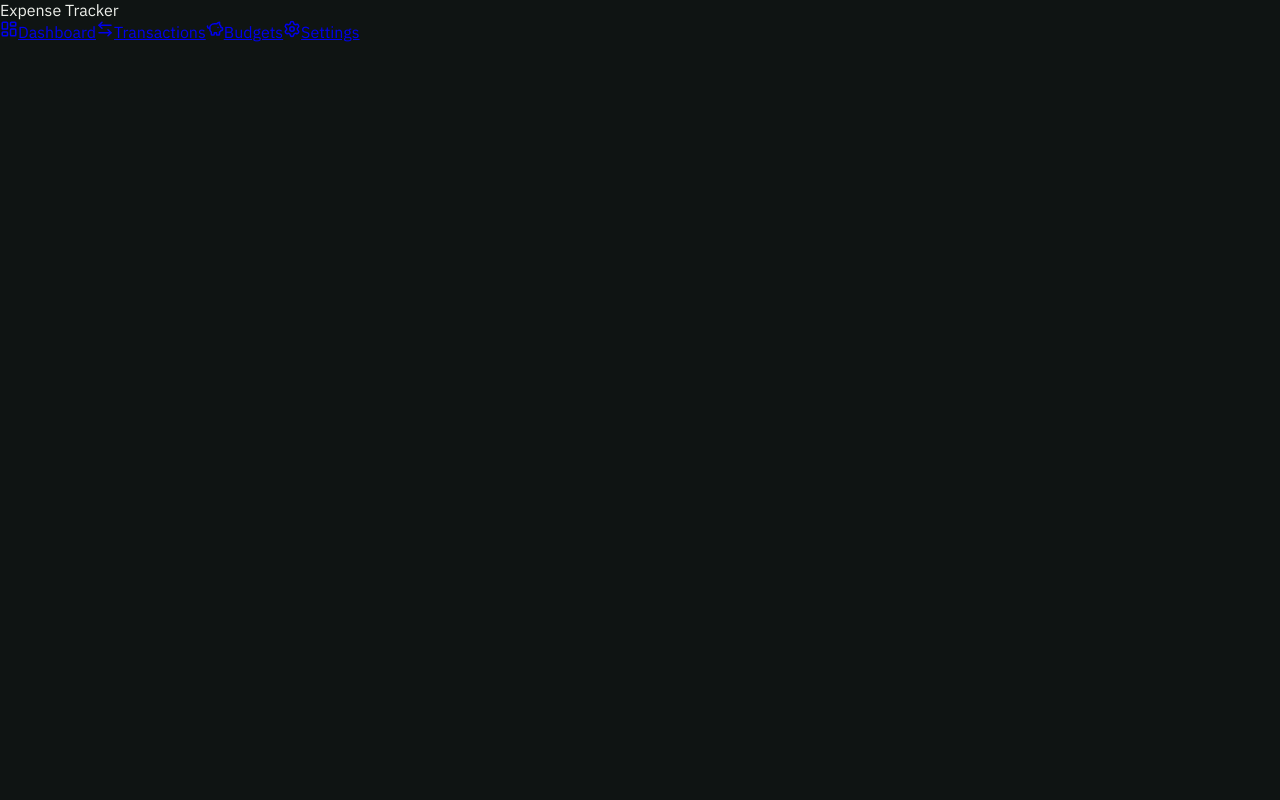
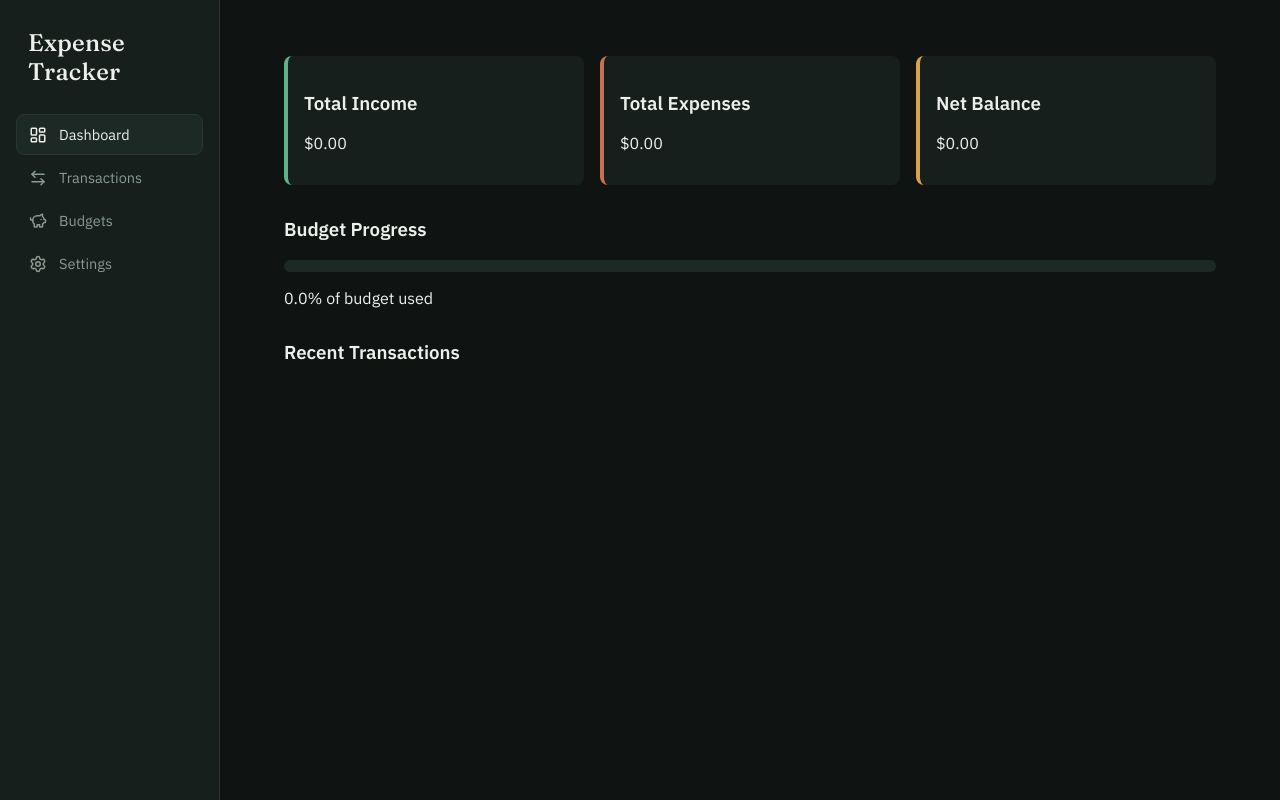
Before and after one commit to karl-Rollins/React_Expense_Tracker, a React (Vite) app: page / in a window 1280 px wide. Built offline with nearby package versions, Linux system fonts and the light colour scheme.

Commit message:
feat: build dashboardPage

```diff
--- a/src/layouts/MainLayout.css
+++ b/src/layouts/MainLayout.css
@@ -1,4 +1,4 @@
-.appShell {
+.app-shell {
   display: flex;
   height: 100vh;
   overflow: hidden;
@@ -12,6 +12,7 @@
   display: flex;
   flex-direction: column;
   padding: 28px 16px;
+  min-height: 100vh;
 }
 
 .brand {
@@ -22,13 +23,13 @@
   letter-spacing: 0.2px;
 }
 
-.nav {
+nav {
   display: flex;
   flex-direction: column;
   gap: 2px;
 }
 
-.navLink {
+.nav-link {
   display: flex;
   align-items: center;
   gap: 12px;
@@ -43,7 +44,7 @@
     color 0.12s ease;
 }
 
-.navLink:hover {
+.nav-link:hover {
   color: var(--text);
   background: rgba(255, 255, 255, 0.03);
 }
@@ -54,7 +55,7 @@
   border-color: var(--border);
 }
 
-.navLink svg {
+.nav-link svg {
   flex-shrink: 0;
 }
 
--- a/src/layouts/MainLayout.jsx
+++ b/src/layouts/MainLayout.jsx
@@ -1,3 +1,4 @@
+import "./MainLayout.css";
 import { NavLink, Outlet } from "react-router-dom";
 import {
   LayoutDashboard,
--- /dev/null
+++ b/src/pages/DashboardPage.css
@@ -0,0 +1,51 @@
+.dashboard {
+  padding: 1.5rem;
+}
+
+.summary-cards {
+  display: flex;
+  gap: 1rem;
+  margin-bottom: 2rem;
+}
+
+.card {
+  flex: 1;
+  background: var(--surface);
+  border-radius: var(--radius-md);
+  padding: 1rem;
+}
+
+.card.income { border-left: 4px solid var(--accent); }
+.card.expenses { border-left: 4px solid var(--neg); }
+.card.balance { border-left: 4px solid var(--warn); }
+
+.budget-progress {
+  margin-bottom: 2rem;
+}
+
+.progress-bar {
+  background: var(--surface-raised);
+  border-radius: var(--radius-md);
+  height: 12px;
+  overflow: hidden;
+}
+
+.progress-fill {
+  background: var(--accent);
+  height: 100%;
+}
+
+.recent-transactions ul {
+  list-style: none;
+  padding: 0;
+}
+
+.recent-transactions li {
+  display: flex;
+  justify-content: space-between;
+  padding: 0.5rem;
+  border-bottom: 1px solid var(--border);
+}
+
+.recent-transactions .pos { color: var(--accent); }
+.recent-transactions .neg { color: var(--neg); }
--- a/src/pages/DashboardPage.jsx
+++ b/src/pages/DashboardPage.jsx
@@ -1,7 +1,75 @@
-export default function DashboardPage () {
+import React from "react";
+import "./DashboardPage.css";
+import { useLocalStorage } from "../hooks/useLocalStorage";
+
+export default function DashboardPage() {
+  const [transactions] = useLocalStorage("transactions", []);
+  const [budget] = useLocalStorage("budget", 0);
+
+  const monthTransactions = transactions.filter((tx) => {
+    const date = new Date(tx.date);
     return (
-        <div>
+      date.getMonth() === selectedMonth.getMonth() &&
+      date.getFullYear() === selectedMonth.getFullYear()
+    );
+  });
 
+  const income = monthTransactions
+    .filter((tx) => tx.type === "income")
+    .reduce((sum, tx) => sum + tx.amount, 0);
+
+  const expenses = monthTransactions
+    .filter((tx) => tx.type === "expense")
+    .reduce((sum, tx) => sum + tx.amount, 0);
+
+  const netBalance = income - expenses;
+
+  const progress = budget > 0 ? (expenses / budget) * 100 : 0;
+
+  const recentTransactions = monthTransactions.slice(-5).reverse();
+
+  return (
+    <div className="dashboard">
+      <div className="summary-cards">
+        <div className="card income">
+          <h3>Total Income</h3>
+          <p>${income.toFixed(2)}</p>
         </div>
-    )
+        <div className="card expenses">
+          <h3>Total Expenses</h3>
+          <p>${expenses.toFixed(2)}</p>
+        </div>
+        <div className="card balance">
+          <h3>Net Balance</h3>
+          <p>${netBalance.toFixed(2)}</p>
+        </div>
+      </div>
+
+      <div className="budget-progress">
+        <h3>Budget Progress</h3>
+        <div className="progress-bar">
+          <div
+            className="progress-fill"
+            style={{ width: `${Math.min(progress, 100)}%` }}
+          />
+        </div>
+        <p>{progress.toFixed(1)}% of budget used</p>
+      </div>
+
+      <div className="recent-transactions">
+        <h3>Recent Transactions</h3>
+        <ul>
+          {recentTransactions.map((tx) => (
+            <li key={tx.id}>
+              <span>{tx.date}</span>
+              <span>{tx.description}</span>
+              <span className={tx.type === "income" ? "pos" : "neg"}>
+                {tx.type === "income" ? "+" : "-"}${tx.amount}
+              </span>
+            </li>
+          ))}
+        </ul>
+      </div>
+    </div>
+  );
 }
--- a/src/routes.jsx
+++ b/src/routes.jsx
@@ -12,7 +12,7 @@ const router = createBrowserRouter([
     element: <MainLayout />,
     children: [
       { index: true, element: <DashboardPage /> },
-      { path: "transaction", element: <TransactionPage /> },
+      { path: "transactions", element: <TransactionPage /> },
       { path: "budgets", element: <BudgetsPage /> },
       { path: "settings", element: <SettingsPage /> },
       { path: "*", element: <NotFoundPage /> },
```
